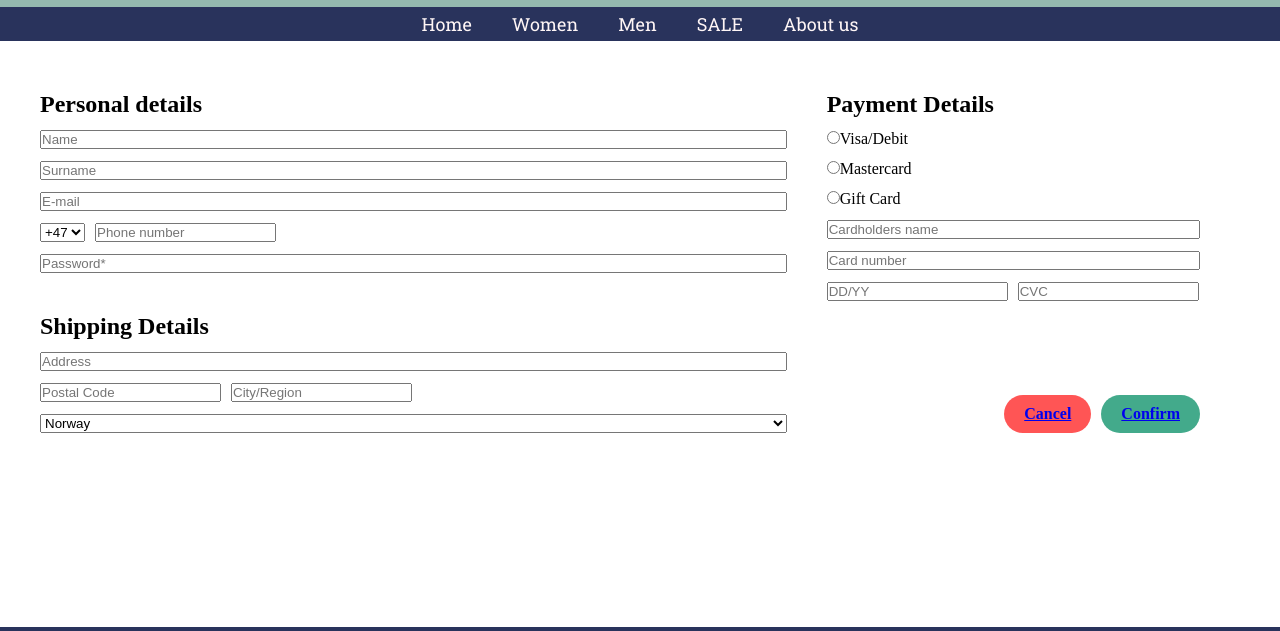
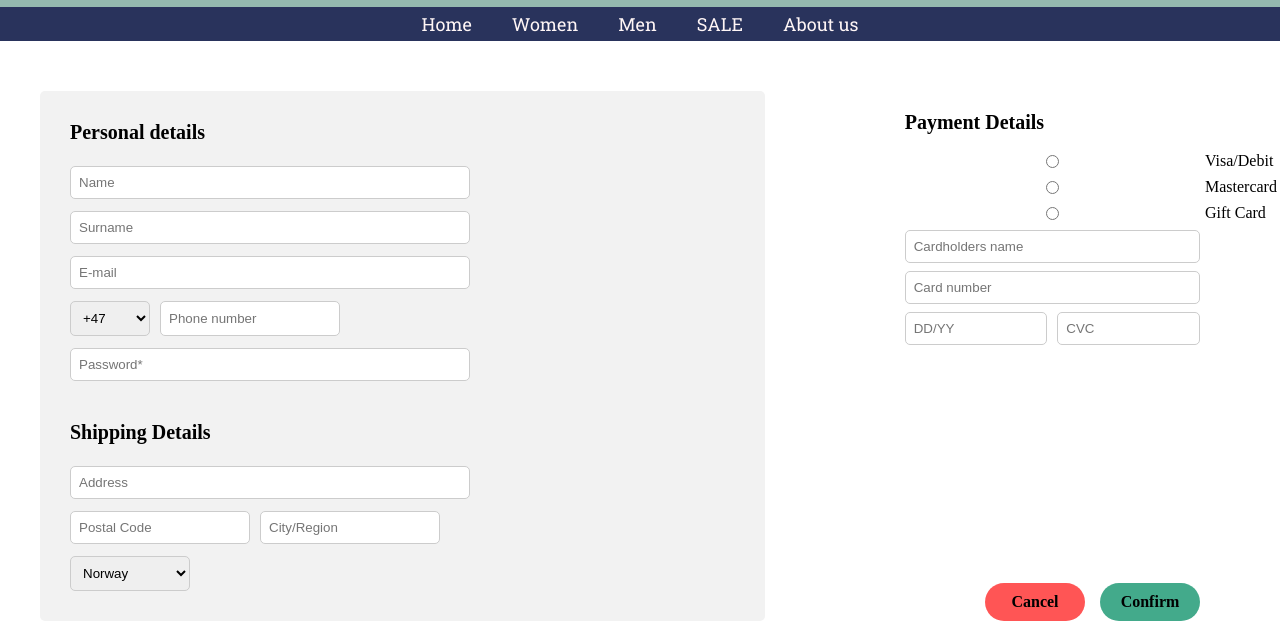
Before and after one commit to Tunegj/Html-CSS-ToneGjerde, a plain HTML site: page payment.html in a window 1280 px wide. Shown: the part 129-760 px from the top of the page. Drawn offline with Linux system fonts and the light colour scheme.

Commit message:
Worked on the desktop compatible payment.html

```diff
--- a/style.css
+++ b/style.css
@@ -695,22 +695,49 @@ fieldset.membership-options {
 /* Payment */
 
 .checkout-page {
+  display: flex;
+  justify-content: center;
+  /* background: linear-gradient(to right, #f2f2f2 60%, #fff 40%); */
   max-width: 1200px;
   margin: 20px;
   padding: 30px 20px;
 }
 
+.checkout-page select {
+  padding: 8px;
+  border-radius: 5px;
+  border: 1px solid #ccc;
+}
+
+.checkout-page h2 {
+  font-size: 1.25rem;
+  margin-bottom: 10px;
+}
+
 .checkout-grid {
   display: grid;
-  grid-template-columns: 2fr 1fr;
+  grid-template-columns: 2.2fr 1.2fr;
   gap: 40px;
 }
 
 /* LEFT SECTION */
 .checkout-left {
+  background-color: #f2f2f2;
+  padding: 30px;
+  border-radius: 5px;
   display: flex;
   flex-direction: column;
   gap: 40px;
+}
+
+.checkout-left input,
+.checkout-left select,
+.checkout-right input {
+  max-width: 400px;
+  width: 100%;
+  padding: 8px;
+  border: 1px solid #ccc;
+  border-radius: 5px;
 }
 
 .personal-details,
@@ -723,11 +750,27 @@ fieldset.membership-options {
 .phone-input {
   display: flex;
   gap: 10px;
+  flex-wrap: wrap;
+}
+
+.phone-input select {
+  max-width: 80px;
+}
+
+.shipping-details select {
+  max-width: 120px;
 }
 
 .zip-city {
   display: flex;
   gap: 10px;
+  flex-wrap: wrap;
+}
+
+.phone-input input,
+.zip-city input {
+  width: 100%;
+  max-width: 180px;
 }
 
 /* RIGHT SECTION */
@@ -735,12 +778,35 @@ fieldset.membership-options {
   display: flex;
   flex-direction: column;
   justify-content: space-between;
+  margin-left: 100px;
+  padding-top: 20px;
 }
 
 .payment-details {
   display: flex;
   flex-direction: column;
-  gap: 12px;
+  gap: 8px;
+}
+
+.payment-details input[type="text"],
+.payment-details input[type="number"] {
+  width: 100%;
+}
+
+.payment-details label {
+  display: flex;
+  white-space: nowrap;
+  align-items: center;
+  gap: 5px;
+  font-weight: normal;
+  font-size: 1rem;
+}
+
+.payment-details input[type="radio"] {
+  accent-color: #000;
+  /* margin-right: 8px; */
+  margin: 0;
+  flex-shrink: 0;
 }
 
 .security {
@@ -748,20 +814,31 @@ fieldset.membership-options {
   gap: 10px;
 }
 
+.security input {
+  width: 100%;
+}
+
 .button-group {
   display: flex;
   justify-content: flex-end;
-  gap: 10px;
-  margin-top: 20px;
+  gap: 15px;
+  margin-top: 30px;
 }
 
 .confirm-button,
 .cancel-button {
+  min-width: 100px;
   display: inline-block;
   padding: 10px 20px;
   border-radius: 20px;
   text-decoration: none;
   font-weight: bold;
+  text-align: center;
+}
+
+.button-group a {
+  text-decoration: none;
+  color: #000;
 }
 
 .confirm-button {
```
